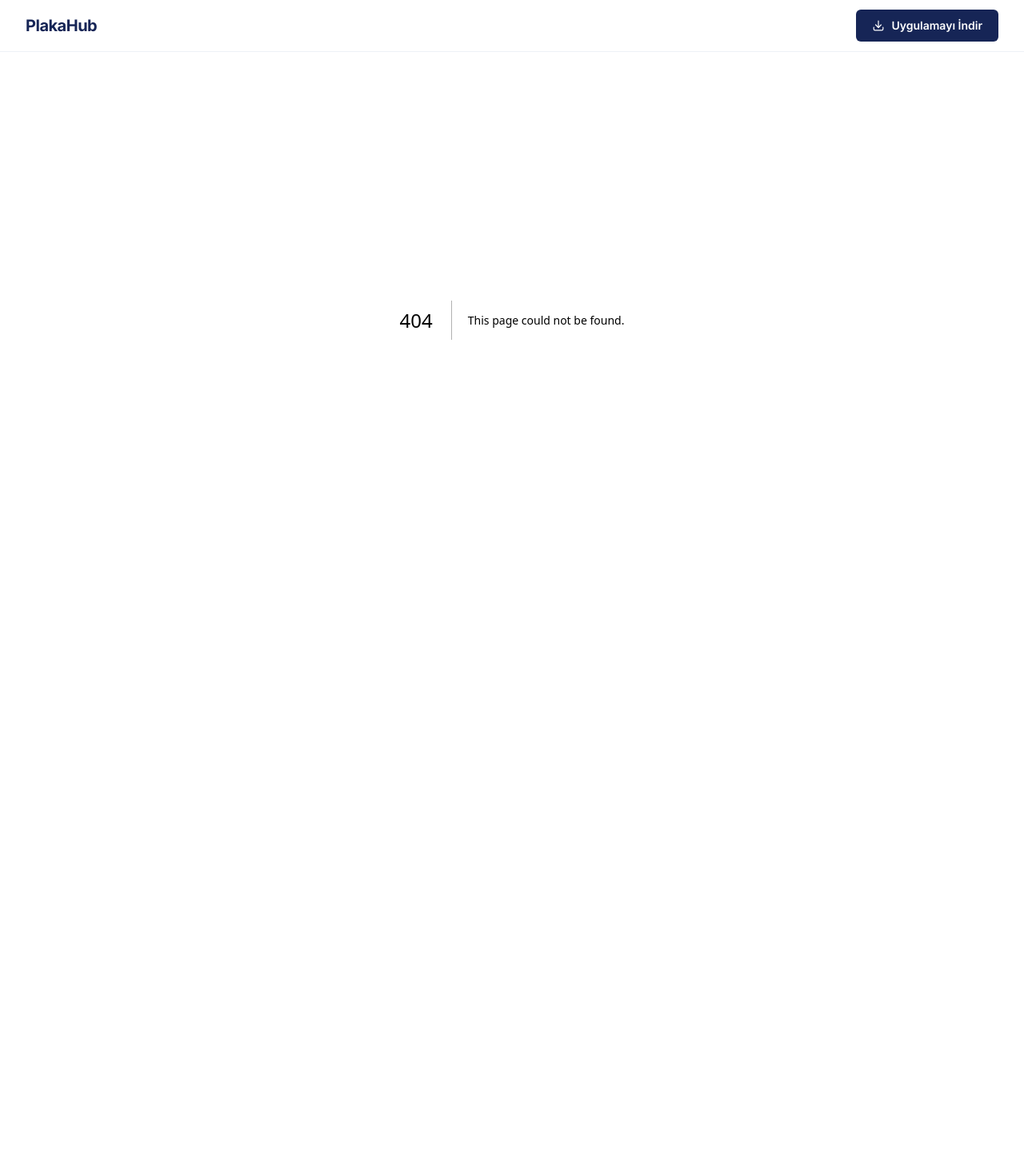
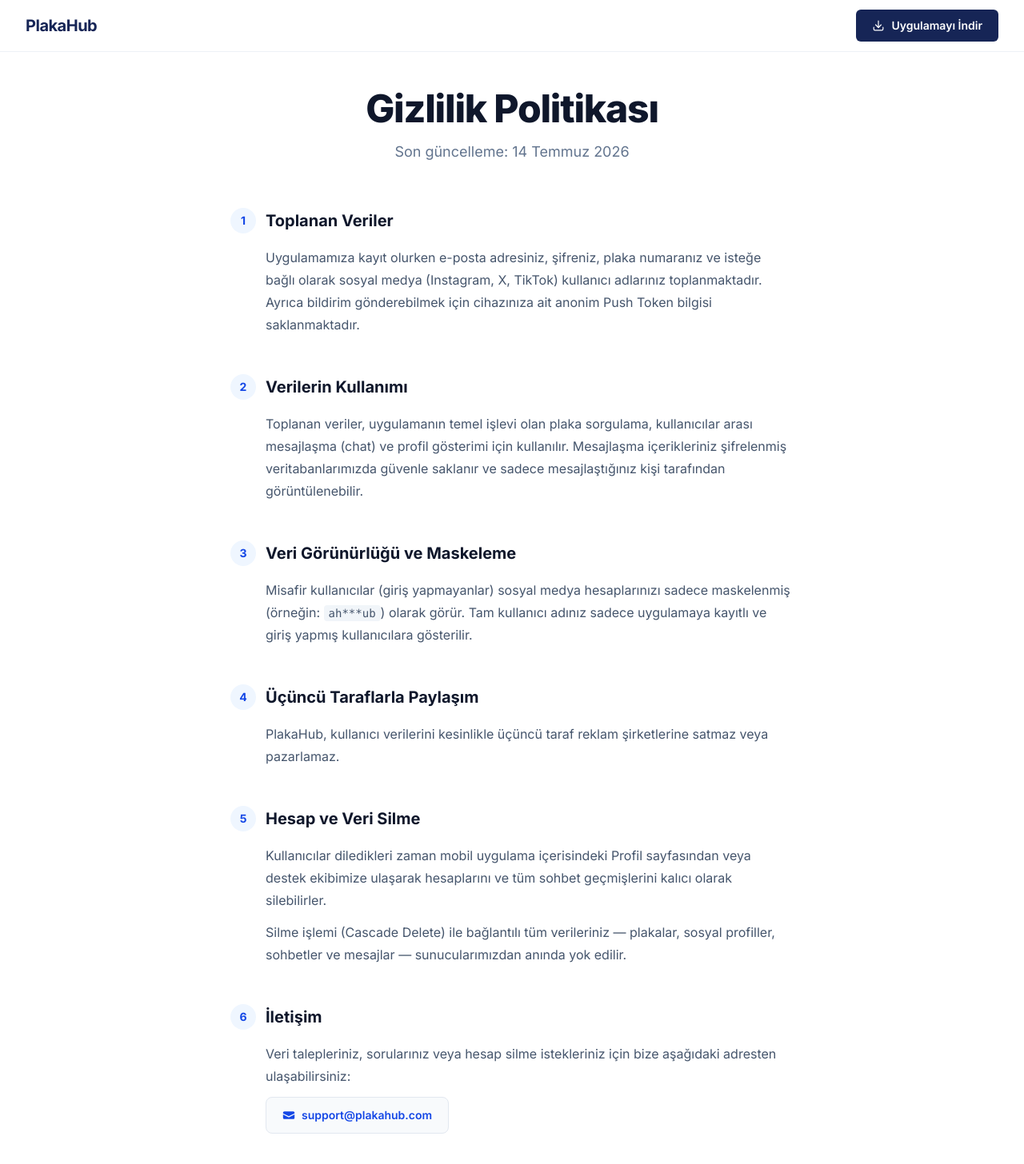
Before and after one commit to pm2-dev/plakahub, a Next.js app: page /privacy in a window 1280 px wide. Before the commit this address had no page. Shown: the top 1456 px of the page at 80% size. Before the commit the page ends 800 px from the top, so only its background shows below. Built offline with nearby package versions, Linux system fonts and the light colour scheme.

Commit message:
Added Privacy Policy page for App Store and Google Play compliance
Co-authored-by: Cursor <cursoragent@cursor.com>

```diff
--- /dev/null
+++ b/src/app/privacy/page.tsx
@@ -0,0 +1,124 @@
+import type { Metadata } from "next";
+
+export const metadata: Metadata = {
+  title: "Gizlilik Politikası | PlakaHub",
+  description:
+    "PlakaHub gizlilik politikası — verilerinizin nasıl toplandığını, kullanıldığını ve korunduğunu öğrenin.",
+};
+
+export default function PrivacyPage() {
+  return (
+    <div className="bg-white pt-28 pb-20">
+      <article className="mx-auto max-w-3xl px-6 lg:px-8">
+        <header className="mb-14 text-center">
+          <h1 className="text-4xl font-extrabold tracking-tight text-slate-900 sm:text-5xl">
+            Gizlilik Politikası
+          </h1>
+          <p className="mt-4 text-lg text-slate-500">
+            Son güncelleme: {new Date().toLocaleDateString("tr-TR", { day: "numeric", month: "long", year: "numeric" })}
+          </p>
+        </header>
+
+        <div className="space-y-12">
+          <Section number="1" title="Toplanan Veriler">
+            <p>
+              Uygulamamıza kayıt olurken e-posta adresiniz, şifreniz, plaka
+              numaranız ve isteğe bağlı olarak sosyal medya (Instagram, X,
+              TikTok) kullanıcı adlarınız toplanmaktadır. Ayrıca bildirim
+              gönderebilmek için cihazınıza ait anonim Push Token bilgisi
+              saklanmaktadır.
+            </p>
+          </Section>
+
+          <Section number="2" title="Verilerin Kullanımı">
+            <p>
+              Toplanan veriler, uygulamanın temel işlevi olan plaka sorgulama,
+              kullanıcılar arası mesajlaşma (chat) ve profil gösterimi için
+              kullanılır. Mesajlaşma içerikleriniz şifrelenmiş
+              veritabanlarımızda güvenle saklanır ve sadece mesajlaştığınız kişi
+              tarafından görüntülenebilir.
+            </p>
+          </Section>
+
+          <Section number="3" title="Veri Görünürlüğü ve Maskeleme">
+            <p>
+              Misafir kullanıcılar (giriş yapmayanlar) sosyal medya
+              hesaplarınızı sadece maskelenmiş (örneğin:{" "}
+              <span className="rounded bg-slate-100 px-1.5 py-0.5 font-mono text-sm text-slate-600">
+                ah***ub
+              </span>
+              ) olarak görür. Tam kullanıcı adınız sadece uygulamaya kayıtlı ve
+              giriş yapmış kullanıcılara gösterilir.
+            </p>
+          </Section>
+
+          <Section number="4" title="Üçüncü Taraflarla Paylaşım">
+            <p>
+              PlakaHub, kullanıcı verilerini kesinlikle üçüncü taraf reklam
+              şirketlerine satmaz veya pazarlamaz.
+            </p>
+          </Section>
+
+          <Section number="5" title="Hesap ve Veri Silme">
+            <p>
+              Kullanıcılar diledikleri zaman mobil uygulama içerisindeki Profil
+              sayfasından veya destek ekibimize ulaşarak hesaplarını ve tüm
+              sohbet geçmişlerini kalıcı olarak silebilirler.
+            </p>
+            <p className="mt-3">
+              Silme işlemi (Cascade Delete) ile bağlantılı tüm verileriniz —
+              plakalar, sosyal profiller, sohbetler ve mesajlar —
+              sunucularımızdan anında yok edilir.
+            </p>
+          </Section>
+
+          <Section number="6" title="İletişim">
+            <p>
+              Veri talepleriniz, sorularınız veya hesap silme istekleriniz için
+              bize aşağıdaki adresten ulaşabilirsiniz:
+            </p>
+            <a
+              href="mailto:support@plakahub.com"
+              className="mt-3 inline-flex items-center gap-2 rounded-lg border border-slate-200 bg-slate-50 px-5 py-3 text-sm font-semibold text-blue-700 transition-colors hover:bg-blue-50 hover:border-blue-200"
+            >
+              <svg
+                xmlns="http://www.w3.org/2000/svg"
+                viewBox="0 0 20 20"
+                fill="currentColor"
+                className="h-4 w-4"
+              >
+                <path d="M3 4a2 2 0 0 0-2 2v1.161l8.441 4.221a1.25 1.25 0 0 0 1.118 0L19 7.162V6a2 2 0 0 0-2-2H3Z" />
+                <path d="m19 8.839-7.77 3.885a2.75 2.75 0 0 1-2.46 0L1 8.839V14a2 2 0 0 0 2 2h14a2 2 0 0 0 2-2V8.839Z" />
+              </svg>
+              support@plakahub.com
+            </a>
+          </Section>
+        </div>
+      </article>
+    </div>
+  );
+}
+
+function Section({
+  number,
+  title,
+  children,
+}: {
+  number: string;
+  title: string;
+  children: React.ReactNode;
+}) {
+  return (
+    <section>
+      <div className="flex items-center gap-3 mb-4">
+        <span className="flex h-8 w-8 items-center justify-center rounded-full bg-blue-50 text-sm font-bold text-blue-700">
+          {number}
+        </span>
+        <h2 className="text-xl font-bold text-slate-900">{title}</h2>
+      </div>
+      <div className="pl-11 text-base leading-7 text-slate-600">
+        {children}
+      </div>
+    </section>
+  );
+}
```
